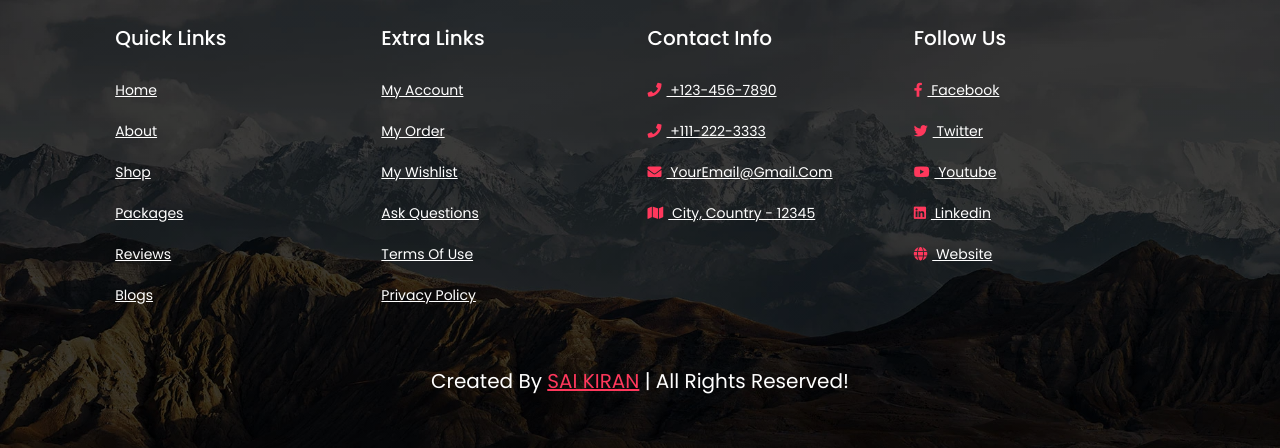
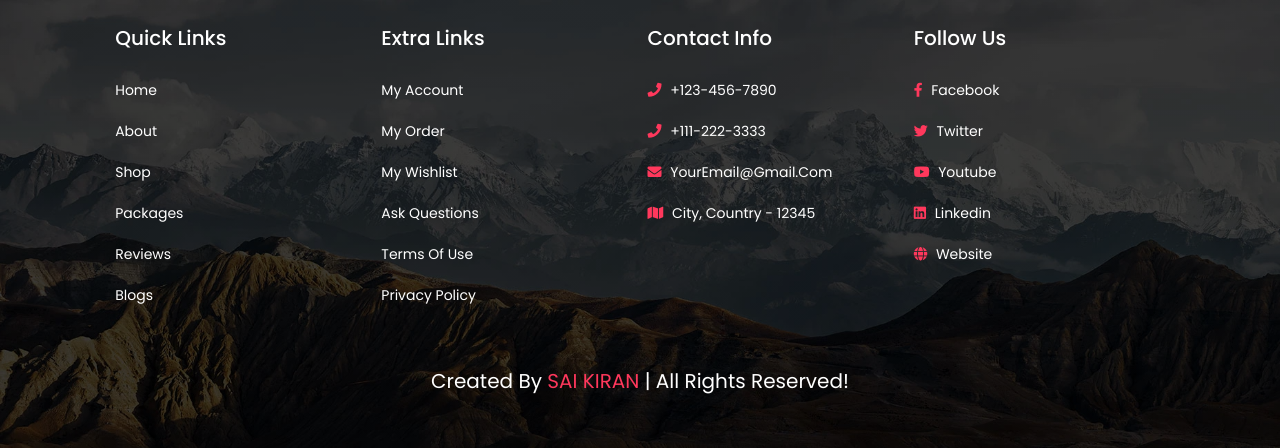
Before and after one commit to SAIKIRANARIKA/travel_tech, a plain HTML site: page index.html in a window 1280 px wide. Shown: the part 7145-7593 px from the top of the page. Drawn offline with nearby package versions, Linux system fonts and the light colour scheme; files whose address does not match are found by name.

Commit message:
Update style.css

```diff
--- a/css/style.css
+++ b/css/style.css
@@ -705,7 +705,9 @@ section {
 .clients .silde img {
   height: 12rem;
 }
-
+.footer a{
+  text-decoration: none;
+}
 .footer {
   background-image: url('footer-bg.jpg');
   background: -webkit-gradient(linear, left top, left bottom, from(rgba(0, 0, 0, 0.5)), to(rgba(0, 0, 0, 0.5))), url('footer-bg.jpg') no-repeat;
```
